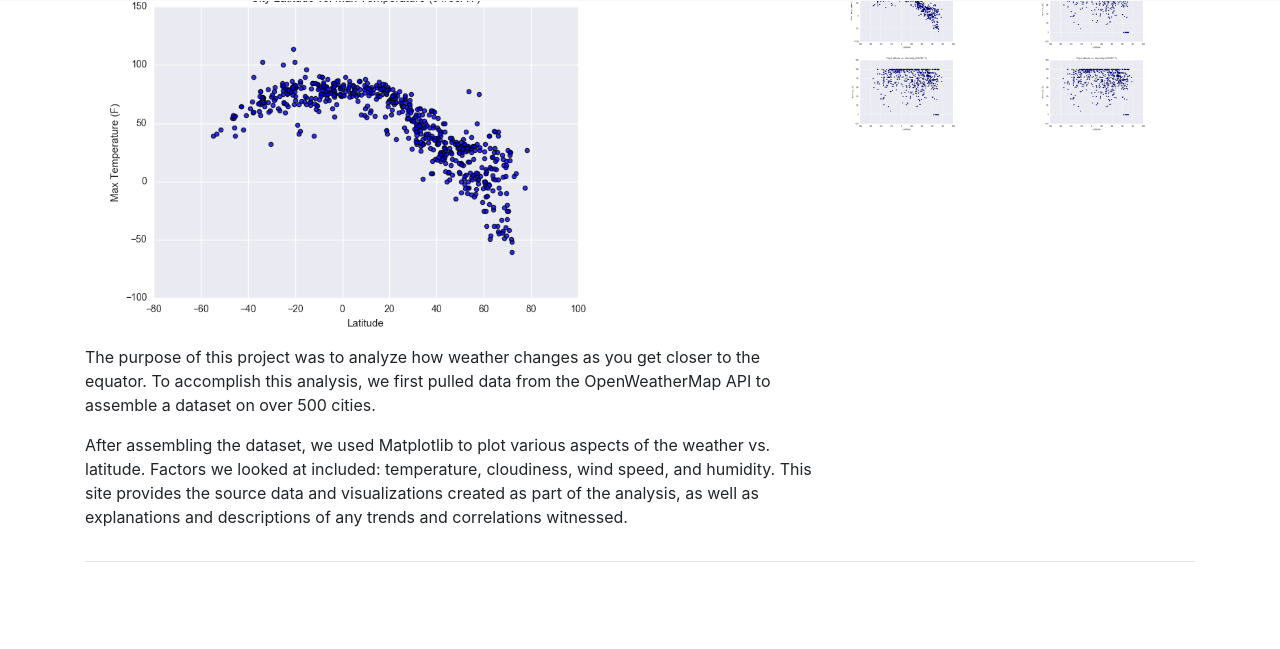
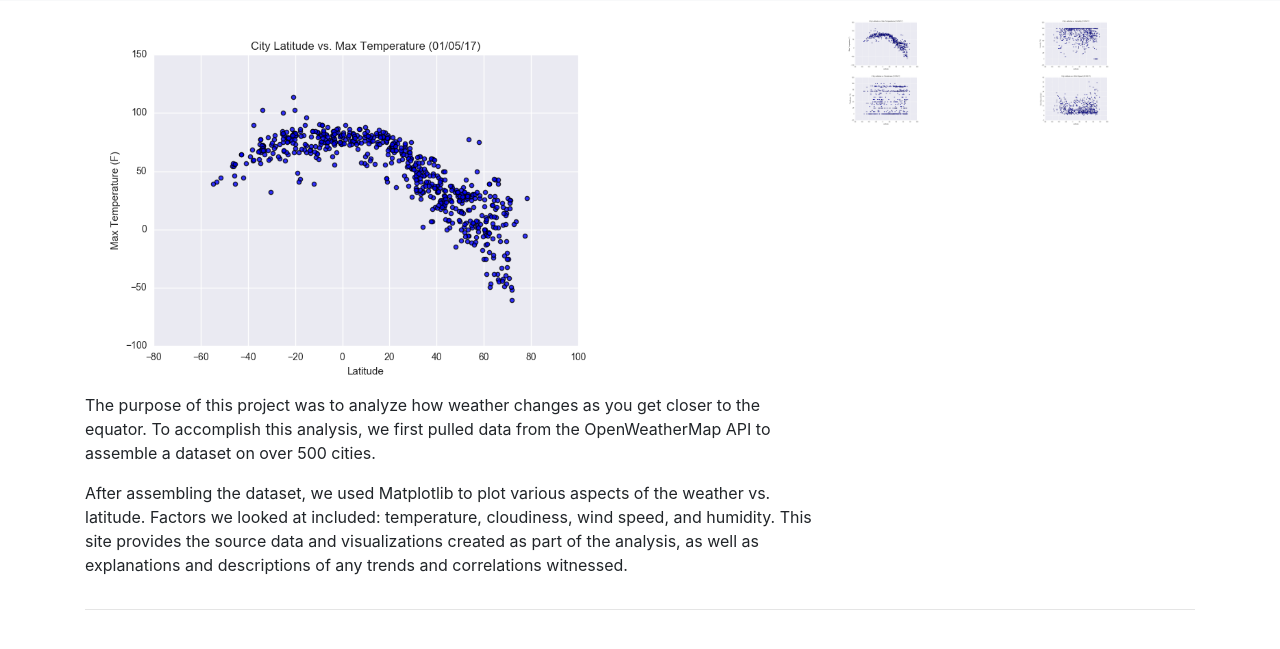
Before and after one commit to Terra999/Web-Design-Challenge, a plain HTML site: page index.html in a window 1280 px wide. Shown: the part 87-736 px from the top of the page. Drawn offline with nearby package versions, Linux system fonts and the light colour scheme.

Commit message:
Trying to get the image margins to work on the top.

```diff
--- a/index.html
+++ b/index.html
@@ -44,7 +44,10 @@
 
     <div class="row">
       <div class="col-md-8">
+        <br>
         <h1>Summary: Latitude vs. X</h1>
+        <br>
+        <div>
           <img src="Resources/assets/images/Fig1_temperature.png" alt="Latitude versus Temperature" width="75%">
             <p>The purpose of this project was to analyze how weather changes as you get closer to the equator. To
           accomplish this analysis, we first pulled data from the OpenWeatherMap API to assemble a dataset on over 500
@@ -56,25 +59,26 @@
           correlations witnessed.
             </p>
       </div>
+    </div>
     <div class="col-md-4">
+        <br>
         <h1>Visualizations</h1>
+        <br>
         <div class = "row">
           <div class="col-md-6">
-            <img src="Resources/assets/images/Fig1_temperature.png" alt="Latitude versus Temperature" width="75%">
+            <img src="Resources/assets/images/Fig1_temperature.png" class="img-fluid" alt="Latitude versus Temperature" width="50%" m-5>
           </div>
           <div class="col-md-6">
-            <img src="Resources/assets/images/Fig2_humidity.png" alt="Latitude versus Humidity" width="75%">
+            <img src="Resources/assets/images/Fig2_humidity.png" class="img-fluid" alt="Latitude versus Humidity" width="50%" m-5>
           </div>
-
     </div>
         <div class = "row">
           <div class="col-md-6">
-            <img src="Resources/assets/images/Fig2_humidity.png" alt="Latitude versus Humidity" width="75%">
+            <img src="Resources\assets\images\Fig3_cloudiness.png" class="img-fluid" alt="Latitude versus Cloudiness" width="50%" m-5>
           </div>
           <div class="col-md-6">
-            <img src="Resources/assets/images/Fig2_humidity.png" alt="Latitude versus Humidity" width="75%">
+            <img src="Resources\assets\images\Fig4_windspeed.png" class="img-fluid" alt="Latitude versus Windspeed" width="50%" m-5>
           </div>
-
     </div>
 
 
```
Lines whose indentation alone changed are shown as unchanged.
